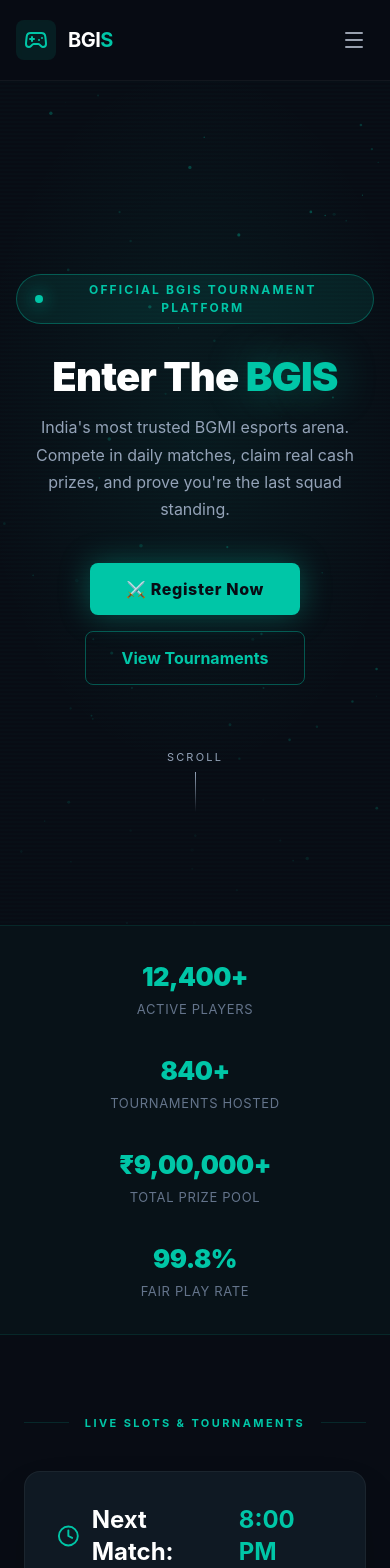
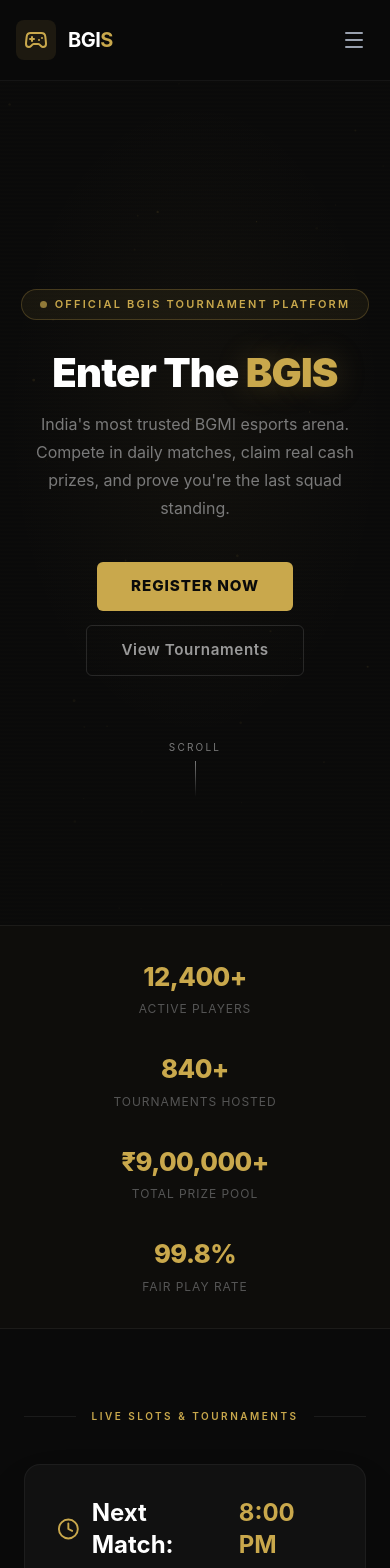
Before and after one commit to yashbhardwaj001/bgmi-mine, a React (Vite) app: page / in a window 390 px wide. Shown: the top 1568 px of the page. Built offline with nearby package versions, Linux system fonts and the light colour scheme.

Commit message:
feat: classy BGMI gold theme, remove Book Slot popup, direct login redirect

```diff
--- a/src/components/Navbar.tsx
+++ b/src/components/Navbar.tsx
@@ -42,7 +42,7 @@
               </Link>
               <a
                 href="/login.html"
-                className="bg-white text-bg-dark hover:bg-gray-100 px-6 py-2.5 rounded-full text-sm font-semibold transition-all shadow-sm"
+                className="bg-primary text-bg-dark hover:brightness-110 px-6 py-2.5 rounded text-sm font-bold tracking-widest uppercase transition-all"
               >
                 Register Now
               </a>
@@ -79,7 +79,7 @@
             </Link>
             <a
               href="/login.html"
-              className="block w-full mt-4 bg-white text-bg-dark px-3 py-3 rounded-lg text-base font-semibold text-center"
+              className="block w-full mt-4 bg-primary text-bg-dark px-3 py-3 rounded-lg text-base font-bold text-center tracking-wider uppercase"
             >
               Register Now
             </a>
--- a/src/components/SlotCounter.tsx
+++ b/src/components/SlotCounter.tsx
@@ -1,22 +1,18 @@
 import React, { useState, useEffect } from 'react';
-import { Clock, Users, AlertCircle, X, Swords } from 'lucide-react';
+import { Clock, Users, AlertCircle } from 'lucide-react';
 
 export default function SlotCounter() {
-  const [showPopup, setShowPopup] = useState(false);
   const [timeLeft, setTimeLeft] = useState('');
-  const [slotsFilled, setSlotsFilled] = useState(87); // Initial simulated value
+  const [slotsFilled, setSlotsFilled] = useState(87);
   const totalSlots = 100;
 
   useEffect(() => {
-    // Simulate live slot filling
     const interval = setInterval(() => {
       setSlotsFilled(prev => {
         if (prev >= 100) return 100;
-        // Randomly add a slot every now and then
         return Math.random() > 0.7 ? prev + 1 : prev;
       });
     }, 5000);
-
     return () => clearInterval(interval);
   }, []);
 
@@ -24,21 +20,14 @@
     const calculateTimeLeft = () => {
       const now = new Date();
       const target = new Date();
-      target.setHours(20, 0, 0, 0); // 8:00 PM
-
-      if (now > target) {
-        target.setDate(target.getDate() + 1);
-      }
-
+      target.setHours(20, 0, 0, 0);
+      if (now > target) target.setDate(target.getDate() + 1);
       const diff = target.getTime() - now.getTime();
-
       const hours = Math.floor((diff / (1000 * 60 * 60)) % 24);
       const minutes = Math.floor((diff / (1000 * 60)) % 60);
       const seconds = Math.floor((diff / 1000) % 60);
-
       setTimeLeft(`${hours.toString().padStart(2, '0')}h : ${minutes.toString().padStart(2, '0')}m : ${seconds.toString().padStart(2, '0')}s`);
     };
-
     calculateTimeLeft();
     const timer = setInterval(calculateTimeLeft, 1000);
     return () => clearInterval(timer);
@@ -77,139 +66,40 @@
         </div>
 
         {/* Progress Bar */}
-        <div className="h-3 bg-bg-dark rounded-full overflow-hidden border border-white/5">
+        <div className="h-2 bg-bg-dark rounded-full overflow-hidden border border-white/5">
           <div
-            className={`h-full transition-all duration-1000 ease-out ${isFull ? 'bg-red-500' : 'bg-primary'}`}
+            className={`h-full transition-all duration-1000 ease-out ${isFull ? 'bg-red-700' : 'bg-primary'}`}
             style={{ width: `${percentage}%` }}
-          >
-          </div>
+          />
         </div>
 
         <div className="flex justify-between items-center pt-2">
           <div className="flex items-center gap-2 text-sm">
             {isFull ? (
-              <span className="flex items-center text-red-500 font-bold bg-red-500/10 px-4 py-1.5 rounded-full">
-                <AlertCircle className="w-4 h-4 mr-2" /> SLOT FULL
+              <span className="flex items-center text-red-500 font-bold bg-red-500/10 px-4 py-1.5 rounded-full text-xs uppercase tracking-wide">
+                <AlertCircle className="w-4 h-4 mr-2" /> Slot Full
               </span>
             ) : (
-              <span className="flex items-center text-primary font-bold bg-primary/10 px-4 py-1.5 rounded-full">
+              <span className="flex items-center text-primary font-semibold bg-primary/10 px-4 py-1.5 rounded-full text-xs uppercase tracking-wide">
                 <Users className="w-4 h-4 mr-2" /> {totalSlots - slotsFilled} Slots Left
               </span>
             )}
           </div>
 
           <button
-            className={`px-8 py-3 rounded-lg font-bold text-sm uppercase tracking-wider transition-all ${isFull
-                ? 'bg-gray-700 text-gray-500 cursor-not-allowed'
-                : 'bg-white text-bg-dark hover:bg-gray-100 active:scale-95'
+            className={`px-8 py-3 rounded-lg font-bold text-sm uppercase tracking-wider transition-all duration-200 ${isFull
+                ? 'bg-gray-800 text-gray-500 cursor-not-allowed'
+                : 'bg-primary text-bg-dark hover:brightness-110 active:scale-95'
               }`}
             disabled={isFull}
-            onClick={() => !isFull && setShowPopup(true)}
+            onClick={() => {
+              if (!isFull) window.location.href = '/login.html';
+            }}
           >
             {isFull ? 'Sold Out' : 'Book Slot'}
           </button>
         </div>
       </div>
-
-      {/* ── Register Popup ───────────────────────────────────────────── */}
-      {showPopup && (
-        <div
-          onClick={(e) => e.target === e.currentTarget && setShowPopup(false)}
-          style={{
-            position: 'fixed', inset: 0, zIndex: 9999,
-            background: 'rgba(0,0,0,0.65)',
-            display: 'flex', alignItems: 'center', justifyContent: 'center',
-            animation: 'fadeIn 0.2s ease',
-          }}
-        >
-          <div style={{
-            background: '#1e293b',
-            border: '1px solid rgba(226,183,20,0.25)',
-            borderRadius: 16,
-            padding: '36px 32px 28px',
-            maxWidth: 380,
-            width: '90%',
-            textAlign: 'center',
-            position: 'relative',
-            animation: 'popUp 0.25s ease',
-            boxShadow: '0 24px 60px rgba(0,0,0,0.5)',
-          }}>
-            {/* Close X */}
-            <button
-              onClick={() => setShowPopup(false)}
-              style={{
-                position: 'absolute', top: 14, right: 16,
-                background: 'none', border: 'none', cursor: 'pointer',
-                color: '#64748b', fontSize: 20, lineHeight: 1,
-              }}
-            >
-              <X size={18} />
-            </button>
-
-            {/* Icon */}
-            <div style={{
-              width: 56, height: 56, borderRadius: '50%',
-              background: 'rgba(226,183,20,0.12)',
-              display: 'flex', alignItems: 'center', justifyContent: 'center',
-              margin: '0 auto 16px',
-            }}>
-              <Swords size={26} color="#e2b714" />
-            </div>
-
-            <h3 style={{ color: '#fff', fontWeight: 800, fontSize: 20, marginBottom: 8 }}>
-              Ready to Battle?
-            </h3>
-            <p style={{ color: '#94a3b8', fontSize: 14, lineHeight: 1.6, marginBottom: 24 }}>
-              Register now to secure your slot in the next BGIS match.
-              Only <strong style={{ color: '#e2b714' }}>{totalSlots - slotsFilled} slots</strong> remaining!
-            </p>
-
-            {/* CTA */}
-            <a
-              href="/login.html"
-              style={{
-                display: 'block',
-                background: '#e2b714',
-                color: '#080c14',
-                fontWeight: 800,
-                fontSize: 15,
-                padding: '13px 0',
-                borderRadius: 8,
-                textDecoration: 'none',
-                marginBottom: 12,
-                letterSpacing: '0.03em',
-                transition: 'opacity 0.2s',
-              }}
-              onMouseEnter={(e) => (e.currentTarget.style.opacity = '0.88')}
-              onMouseLeave={(e) => (e.currentTarget.style.opacity = '1')}
-            >
-              ⚔️ Register Now
-            </a>
-
-            <button
-              onClick={() => setShowPopup(false)}
-              style={{
-                background: 'transparent',
-                border: '1px solid rgba(255,255,255,0.1)',
-                color: '#64748b',
-                borderRadius: 8,
-                padding: '10px 0',
-                width: '100%',
-                fontSize: 14,
-                cursor: 'pointer',
-                transition: 'border-color 0.2s',
-              }}
-            >
-              Maybe Later
-            </button>
-          </div>
-
-          <style>{`
-            @keyframes fadeIn { from { opacity:0 } to { opacity:1 } }
-            @keyframes popUp  { from { opacity:0; transform:scale(0.9) translateY(12px) } to { opacity:1; transform:scale(1) translateY(0) } }
-          `}</style>
-        </div>
-      )}
     </div>
   );
 }
--- a/src/components/TournamentInfo.tsx
+++ b/src/components/TournamentInfo.tsx
@@ -79,9 +79,9 @@
           </div>
         </div>
 
-        <div className="mt-8 p-6 bg-primary/5 rounded-xl border border-primary/10">
-          <h4 className="font-bold text-primary mb-2 text-sm uppercase tracking-wide">Room ID & Password</h4>
-          <p className="text-sm text-gray-400 leading-relaxed">
+        <div className="mt-8 p-6 bg-white/3 rounded-xl border border-white/8">
+          <h4 className="font-semibold text-primary mb-2 text-xs uppercase tracking-widest">Room ID & Password</h4>
+          <p className="text-sm text-gray-500 leading-relaxed">
             Credentials will be shared 15 minutes before the match start time via email and SMS to registered players.
           </p>
         </div>
--- a/src/index.css
+++ b/src/index.css
@@ -1,25 +1,43 @@
 @import "tailwindcss";
 
 @theme {
-  --color-primary: #00c6a7; /* Military Teal – BGMI Esports Classy Theme */
-  --color-secondary: #1a8cff; /* Steel Blue */
-  --color-bg-dark: #080c14; /* Deep Battle-Night */
-  --color-bg-card: #0f1923; /* Dark Tactical Slate */
+  --color-primary: #C9A84C;
+  /* Classy BGMI Gold */
+  --color-secondary: #8B7355;
+  /* Warm Bronze */
+  --color-bg-dark: #0A0A0A;
+  /* Near-black */
+  --color-bg-card: #111111;
+  /* Dark Charcoal */
 
   --font-sans: "Inter", ui-sans-serif, system-ui, sans-serif;
   --font-mono: "JetBrains Mono", ui-monospace, SFMono-Regular, monospace;
 
   @keyframes pulse-soft {
-    0%, 100% { opacity: 1; }
-    50% { opacity: 0.8; }
+
+    0%,
+    100% {
+      opacity: 1;
+    }
+
+    50% {
+      opacity: 0.7;
+    }
   }
 
   @keyframes slide-up {
-    from { transform: translateY(20px); opacity: 0; }
-    to { transform: translateY(0); opacity: 1; }
+    from {
+      transform: translateY(20px);
+      opacity: 0;
+    }
+
+    to {
+      transform: translateY(0);
+      opacity: 1;
+    }
   }
 
-  --animate-pulse-soft: pulse-soft 3s infinite;
+  --animate-pulse-soft: pulse-soft 4s infinite;
   --animate-slide-up: slide-up 0.5s ease-out forwards;
 }
 
--- a/src/pages/Home.tsx
+++ b/src/pages/Home.tsx
@@ -20,14 +20,14 @@
     resize();
     window.addEventListener('resize', resize);
 
-    const PARTICLE_COUNT = 70;
+    const PARTICLE_COUNT = 45;
     const particles = Array.from({ length: PARTICLE_COUNT }, () => ({
       x: Math.random() * canvas.width,
       y: Math.random() * canvas.height,
-      r: Math.random() * 1.5 + 0.3,
-      dx: (Math.random() - 0.5) * 0.3,
-      dy: (Math.random() - 0.5) * 0.3,
-      alpha: Math.random() * 0.5 + 0.1,
+      r: Math.random() * 1.2 + 0.3,
+      dx: (Math.random() - 0.5) * 0.2,
+      dy: (Math.random() - 0.5) * 0.2,
+      alpha: Math.random() * 0.3 + 0.05,
     }));
 
     const draw = () => {
@@ -35,7 +35,7 @@
       particles.forEach((p) => {
         ctx.beginPath();
         ctx.arc(p.x, p.y, p.r, 0, Math.PI * 2);
-        ctx.fillStyle = `rgba(0,198,167,${p.alpha})`;
+        ctx.fillStyle = `rgba(201,168,76,${p.alpha})`;
         ctx.fill();
         p.x += p.dx;
         p.y += p.dy;
@@ -56,7 +56,7 @@
     <canvas
       ref={canvasRef}
       className="absolute inset-0 z-0 pointer-events-none"
-      style={{ opacity: 0.6 }}
+      style={{ opacity: 0.4 }}
     />
   );
 };
@@ -66,11 +66,7 @@
   <span
     className={className}
     data-text={text}
-    style={{
-      position: 'relative',
-      display: 'inline-block',
-      ...style,
-    }}
+    style={{ position: 'relative', display: 'inline-block', ...style }}
   >
     {text}
     <style>{`
@@ -84,27 +80,27 @@
       }
       [data-text]:hover::before {
         animation: glitch-top 0.4s steps(2, end) 0s 1;
-        color: #00c6a7;
+        color: #C9A84C;
         clip-path: polygon(0 0, 100% 0, 100% 35%, 0 35%);
-        transform: translate(-3px, -3px);
+        transform: translate(-2px, -2px);
         opacity: 1;
       }
       [data-text]:hover::after {
         animation: glitch-bot 0.4s steps(2, end) 0s 1;
-        color: #64748b;
+        color: #5a4a2a;
         clip-path: polygon(0 65%, 100% 65%, 100% 100%, 0 100%);
-        transform: translate(3px, 3px);
+        transform: translate(2px, 2px);
         opacity: 1;
       }
       @keyframes glitch-top {
-        0%   { transform: translate(-3px,-3px); }
-        50%  { transform: translate(3px, 3px); }
-        100% { transform: translate(-3px,-3px); }
+        0%   { transform: translate(-2px,-2px); }
+        50%  { transform: translate(2px, 2px); }
+        100% { transform: translate(-2px,-2px); }
       }
       @keyframes glitch-bot {
-        0%   { transform: translate(3px, 3px); }
-        50%  { transform: translate(-3px,-3px); }
-        100% { transform: translate(3px, 3px); }
+        0%   { transform: translate(2px, 2px); }
+        50%  { transform: translate(-2px,-2px); }
+        100% { transform: translate(2px, 2px); }
       }
     `}</style>
   </span>
@@ -143,7 +139,7 @@
   useScrollReveal();
 
   return (
-    <div className="min-h-screen" style={{ background: '#080c14' }}>
+    <div className="min-h-screen" style={{ background: '#0A0A0A' }}>
 
       {/* ── HERO ──────────────────────────────────────────────────────────── */}
       <section
@@ -153,21 +149,21 @@
         {/* Particle bg */}
         <ParticleCanvas />
 
-        {/* Dark radial spotlight */}
+        {/* Subtle radial vignette */}
         <div
           className="absolute inset-0 z-0"
           style={{
             background:
-              'radial-gradient(ellipse 80% 60% at 50% 40%, rgba(0,198,167,0.07) 0%, transparent 70%), radial-gradient(ellipse 100% 100% at 50% 100%, rgba(8,12,20,0.95) 0%, transparent 60%)',
+              'radial-gradient(ellipse 70% 55% at 50% 40%, rgba(201,168,76,0.04) 0%, transparent 70%), radial-gradient(ellipse 100% 100% at 50% 100%, rgba(10,10,10,0.98) 0%, transparent 60%)',
           }}
         />
 
-        {/* Horizontal scanlines overlay */}
+        {/* Subtle scanlines */}
         <div
           className="absolute inset-0 z-0 pointer-events-none"
           style={{
             backgroundImage:
-              'repeating-linear-gradient(0deg, transparent, transparent 2px, rgba(0,198,167,0.015) 2px, rgba(0,198,167,0.015) 4px)',
+              'repeating-linear-gradient(0deg, transparent, transparent 2px, rgba(201,168,76,0.008) 2px, rgba(201,168,76,0.008) 4px)',
           }}
         />
 
@@ -180,27 +176,26 @@
           <div
             className="inline-flex items-center gap-2 mb-8"
             style={{
-              background: 'rgba(0,198,167,0.1)',
-              border: '1px solid rgba(0,198,167,0.35)',
+              background: 'rgba(201,168,76,0.07)',
+              border: '1px solid rgba(201,168,76,0.25)',
               borderRadius: '999px',
               padding: '6px 18px',
-              fontSize: '12px',
-              letterSpacing: '0.18em',
-              color: '#00c6a7',
+              fontSize: '11px',
+              letterSpacing: '0.2em',
+              color: '#C9A84C',
               textTransform: 'uppercase',
-              fontWeight: 700,
+              fontWeight: 600,
               animation: 'fadeSlideDown 0.6s ease both',
             }}
           >
             <span
               style={{
-                width: 8,
-                height: 8,
+                width: 7,
+                height: 7,
                 borderRadius: '50%',
-                background: '#00c6a7',
+                background: '#C9A84C',
                 display: 'inline-block',
-                boxShadow: '0 0 8px #00c6a7',
-                animation: 'pulse 2s infinite',
+                animation: 'pulse 3s infinite',
               }}
             />
             Official BGIS Tournament Platform
@@ -223,17 +218,17 @@
             <GlitchText
               text="BGIS"
               className="text-primary"
-              style={{ color: '#00c6a7', textShadow: '0 0 40px rgba(0,198,167,0.4)' }}
+              style={{ color: '#C9A84C', textShadow: '0 0 30px rgba(201,168,76,0.25)' }}
             />
           </h1>
 
           <p
             style={{
-              fontSize: 'clamp(1rem, 2.5vw, 1.25rem)',
-              color: '#94a3b8',
-              maxWidth: '580px',
+              fontSize: 'clamp(1rem, 2.5vw, 1.2rem)',
+              color: '#7a7a7a',
+              maxWidth: '560px',
               margin: '0 auto 40px',
-              lineHeight: 1.7,
+              lineHeight: 1.75,
               fontWeight: 400,
               animation: 'fadeSlideDown 0.7s 0.2s ease both',
             }}
@@ -246,7 +241,7 @@
           <div
             style={{
               display: 'flex',
-              gap: 16,
+              gap: 14,
               justifyContent: 'center',
               flexWrap: 'wrap',
               animation: 'fadeSlideDown 0.7s 0.3s ease both',
@@ -258,29 +253,27 @@
                 display: 'inline-flex',
                 alignItems: 'center',
                 gap: 8,
-                background: '#00c6a7',
-                color: '#080c14',
+                background: '#C9A84C',
+                color: '#0A0A0A',
                 fontWeight: 800,
-                fontSize: '1rem',
-                padding: '14px 36px',
-                borderRadius: '8px',
+                fontSize: '0.95rem',
+                padding: '13px 34px',
+                borderRadius: '6px',
                 textDecoration: 'none',
-                letterSpacing: '0.04em',
-                transition: 'all 0.25s ease',
-                boxShadow: '0 0 30px rgba(0,198,167,0.35)',
-                position: 'relative',
-                overflow: 'hidden',
+                letterSpacing: '0.06em',
+                textTransform: 'uppercase',
+                transition: 'all 0.2s ease',
               }}
               onMouseEnter={(e) => {
-                (e.currentTarget as HTMLElement).style.transform = 'translateY(-3px)';
-                (e.currentTarget as HTMLElement).style.boxShadow = '0 0 50px rgba(0,198,167,0.55)';
+                (e.currentTarget as HTMLElement).style.transform = 'translateY(-2px)';
+                (e.currentTarget as HTMLElement).style.filter = 'brightness(1.1)';
               }}
               onMouseLeave={(e) => {
                 (e.currentTarget as HTMLElement).style.transform = 'translateY(0)';
-                (e.currentTarget as HTMLElement).style.boxShadow = '0 0 30px rgba(0,198,167,0.35)';
+                (e.currentTarget as HTMLElement).style.filter = 'brightness(1)';
               }}
             >
-              ⚔️ Register Now
+              Register Now
             </a>
             <a
               href="#tournaments"
@@ -289,22 +282,23 @@
                 alignItems: 'center',
                 gap: 8,
                 background: 'transparent',
-                color: '#00c6a7',
-                fontWeight: 700,
-                fontSize: '1rem',
-                padding: '14px 36px',
-                borderRadius: '8px',
+                color: '#9a9a9a',
+                fontWeight: 600,
+                fontSize: '0.95rem',
+                padding: '13px 34px',
+                borderRadius: '6px',
                 textDecoration: 'none',
-                border: '1px solid rgba(0,198,167,0.4)',
-                transition: 'all 0.25s ease',
+                border: '1px solid rgba(255,255,255,0.12)',
+                letterSpacing: '0.04em',
+                transition: 'all 0.2s ease',
               }}
               onMouseEnter={(e) => {
-                (e.currentTarget as HTMLElement).style.background = 'rgba(0,198,167,0.08)';
-                (e.currentTarget as HTMLElement).style.borderColor = '#00c6a7';
+                (e.currentTarget as HTMLElement).style.borderColor = 'rgba(201,168,76,0.35)';
+                (e.currentTarget as HTMLElement).style.color = '#C9A84C';
               }}
               onMouseLeave={(e) => {
-                (e.currentTarget as HTMLElement).style.background = 'transparent';
-                (e.currentTarget as HTMLElement).style.borderColor = 'rgba(0,198,167,0.4)';
+                (e.currentTarget as HTMLElement).style.borderColor = 'rgba(255,255,255,0.12)';
+                (e.currentTarget as HTMLElement).style.color = '#9a9a9a';
               }}
             >
               View Tournaments
@@ -319,14 +313,14 @@
               flexDirection: 'column',
               alignItems: 'center',
               gap: 6,
-              opacity: 0.4,
+              opacity: 0.3,
               animation: 'fadeSlideDown 1s 0.6s ease both',
             }}
           >
-            <span style={{ fontSize: 11, letterSpacing: '0.2em', color: '#94a3b8', textTransform: 'uppercase' }}>
+            <span style={{ fontSize: 10, letterSpacing: '0.22em', color: '#7a7a7a', textTransform: 'uppercase' }}>
               Scroll
             </span>
-            <div style={{ width: 1, height: 40, background: 'linear-gradient(to bottom, #94a3b8, transparent)' }} />
+            <div style={{ width: 1, height: 36, background: 'linear-gradient(to bottom, #7a7a7a, transparent)' }} />
           </div>
         </div>
       </section>
@@ -335,9 +329,9 @@
       <section
         className="reveal"
         style={{
-          borderTop: '1px solid rgba(0,198,167,0.12)',
-          borderBottom: '1px solid rgba(0,198,167,0.12)',
-          background: 'rgba(0,198,167,0.03)',
+          borderTop: '1px solid rgba(255,255,255,0.06)',
+          borderBottom: '1px solid rgba(255,255,255,0.06)',
+          background: 'rgba(201,168,76,0.02)',
           padding: '32px 24px',
           opacity: 0,
           transform: 'translateY(30px)',
@@ -359,15 +353,15 @@
               <div
                 style={{
                   fontSize: 'clamp(1.6rem, 3vw, 2.2rem)',
-                  fontWeight: 900,
-                  color: '#00c6a7',
+                  fontWeight: 800,
+                  color: '#C9A84C',
                   fontFamily: 'Inter, sans-serif',
                   letterSpacing: '-0.02em',
                 }}
               >
                 {s.value}
               </div>
-              <div style={{ fontSize: 13, color: '#64748b', marginTop: 4, letterSpacing: '0.05em', textTransform: 'uppercase' }}>
+              <div style={{ fontSize: 12, color: '#555', marginTop: 4, letterSpacing: '0.08em', textTransform: 'uppercase' }}>
                 {s.label}
               </div>
             </div>
@@ -389,19 +383,19 @@
         }}
       >
         <div style={{ display: 'flex', alignItems: 'center', gap: 16 }}>
-          <div style={{ flex: 1, height: 1, background: 'rgba(0,198,167,0.15)' }} />
+          <div style={{ flex: 1, height: 1, background: 'rgba(255,255,255,0.07)' }} />
           <span
             style={{
-              fontSize: 11,
-              letterSpacing: '0.22em',
-              color: '#00c6a7',
+              fontSize: 10,
+              letterSpacing: '0.25em',
+              color: '#C9A84C',
               textTransform: 'uppercase',
-              fontWeight: 700,
+              fontWeight: 600,
             }}
           >
-            Live Slots & Tournaments
+            Live Slots &amp; Tournaments
           </span>
-          <div style={{ flex: 1, height: 1, background: 'rgba(0,198,167,0.15)' }} />
+          <div style={{ flex: 1, height: 1, background: 'rgba(255,255,255,0.07)' }} />
         </div>
       </div>
 
@@ -425,12 +419,12 @@
       {/* ── GLOBAL KEYFRAMES ──────────────────────────────────────────────── */}
       <style>{`
         @keyframes fadeSlideDown {
-          from { opacity: 0; transform: translateY(-18px); }
+          from { opacity: 0; transform: translateY(-16px); }
           to   { opacity: 1; transform: translateY(0); }
         }
         @keyframes pulse {
-          0%, 100% { box-shadow: 0 0 8px #00c6a7; }
-          50%       { box-shadow: 0 0 18px #00c6a7; }
+          0%, 100% { opacity: 1; }
+          50%       { opacity: 0.5; }
         }
       `}</style>
     </div>
```
